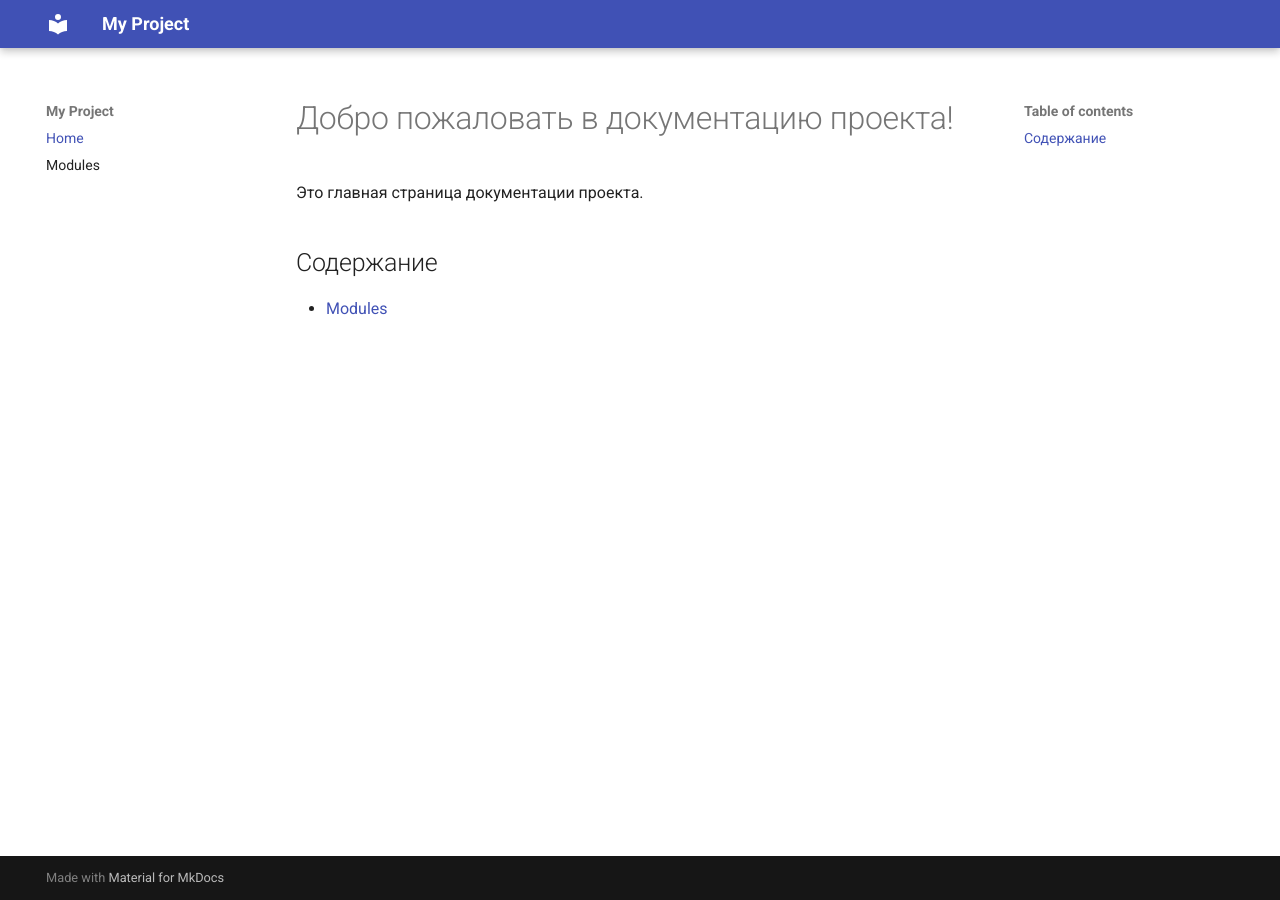
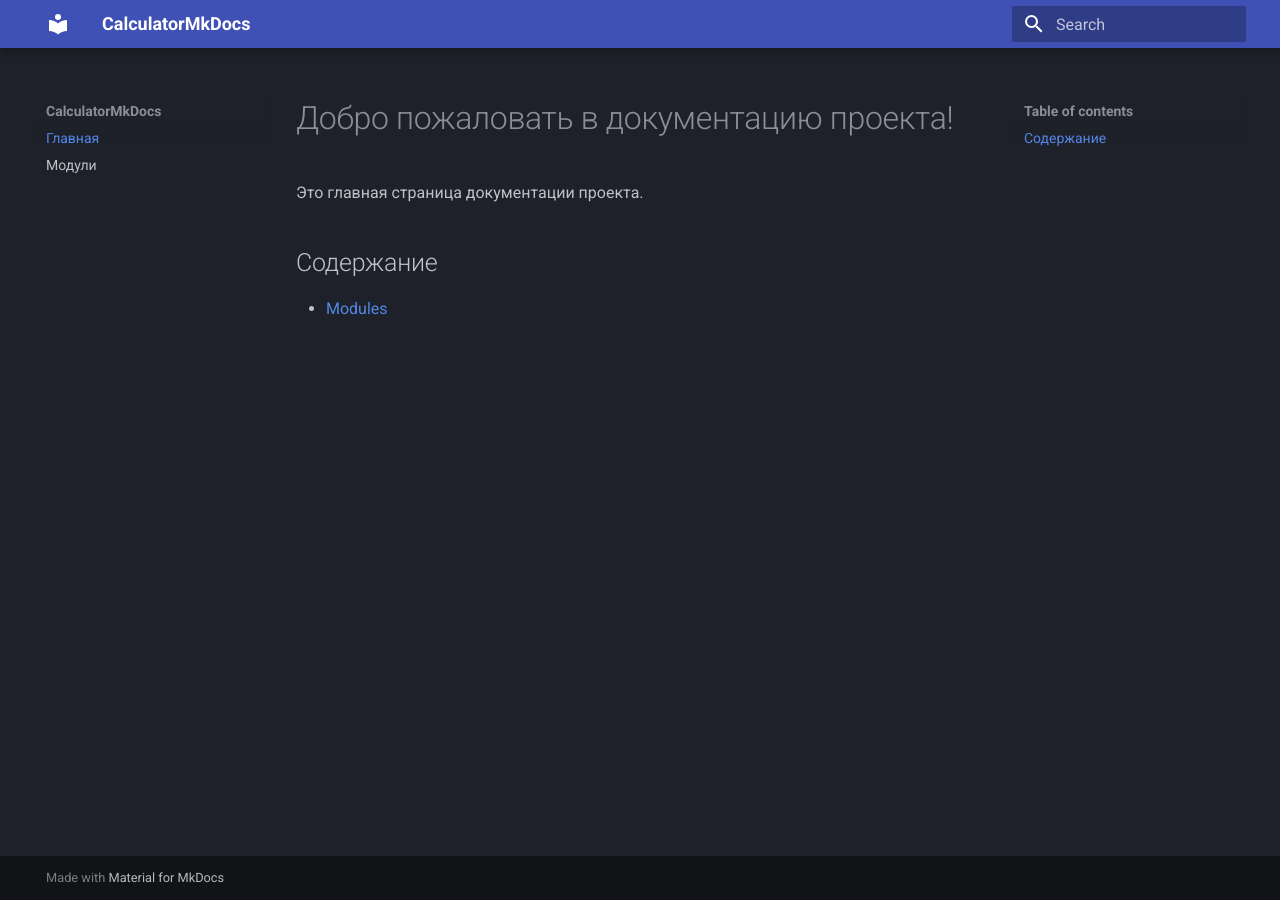
Before and after one commit to Endermanik13/dz, an MkDocs documentation site: the page built from docs/index.md, in a window 1280 px wide. Built offline with MkDocs 1.6.1 and Material for MkDocs 9.7.7, drawn with Linux system fonts in a browser that asks for light colours.

Commit message:
Update mkdocs.yml

```diff
--- a/mkdocs.yml
+++ b/mkdocs.yml
@@ -1,12 +1,24 @@
-site_name: My Project
-theme: material
+site_name: CalculatorMkDocs
+theme:
+  name: material
+  palette:
+    scheme: slate  # Тёмная тема по умолчанию
+  features:
+    - content.code.copy  # Кнопка копирования кода
+    - content.tabs  # Вкладки
+    - navigation.tracking  # Анимация навигации
+  custom_dir: docs/  # Кастомные стили
+
+markdown_extensions:
+  - pymdownx.highlight:
+      anchor_linenums: true
+  - pymdownx.superfences
+  - pymdownx.tabbed:
+      alternate_style: true
+
 nav:
-  - Home: index.md
-  - Modules: modules.md
-plugins:
-  - mkdocstrings:
-      handlers:
-        python:
-          options:
-            show_source: true
-            docstring_style: google
+  - Главная: index.md
+  - Модули: modules.md
+
+extra_css:
+  - custom.css
```
